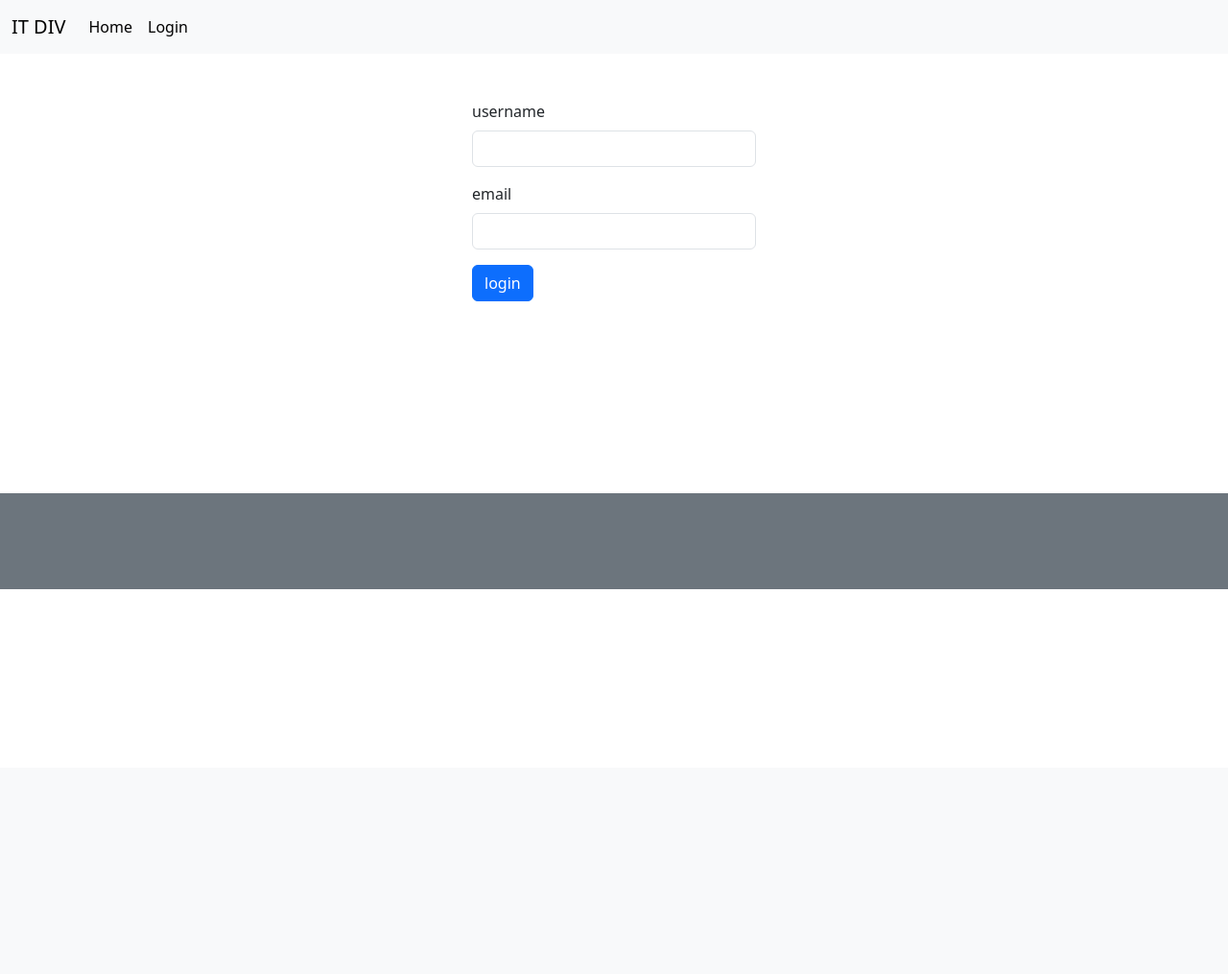
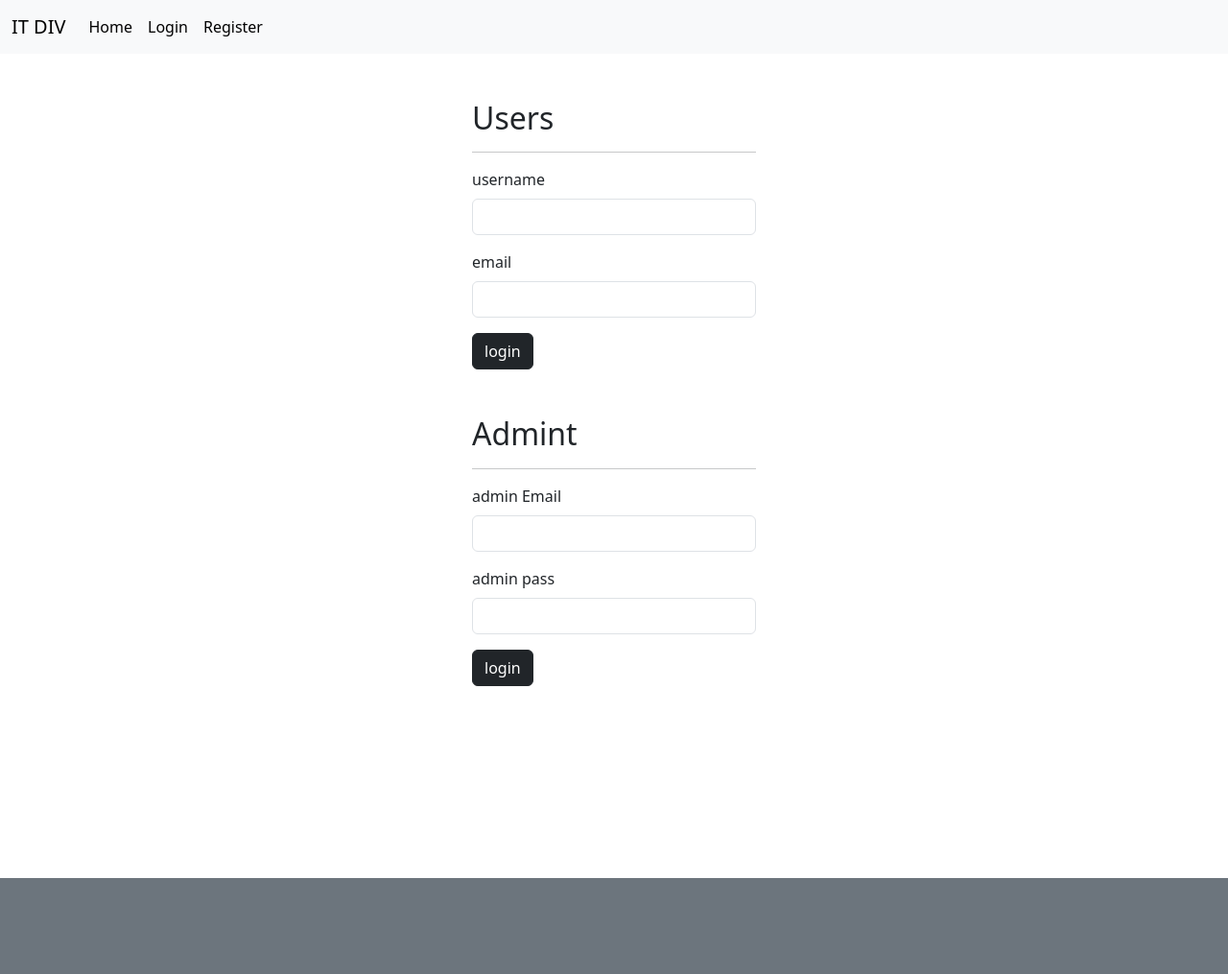
Before and after one commit to verchetz/e-learning-database-dummy, a PHP site: page /login.php in a window 1280 px wide. Shown: the whole page at 96% size. Before the commit the page ends 614 px from the top, so only its background shows below. Run offline with PHP 8.4, Linux system fonts and the light colour scheme.

Commit message:
fixing registration session, login revamp, add ajax for admin(not finished)

```diff
--- a/js/ajaxCheck.js
+++ b/js/ajaxCheck.js
@@ -43,12 +43,12 @@ function userLogin() {
           success: function (data) {
             console.log(data);
             if (data == 1) {
-        $(".statusLogin").html("<span class='spinner-border text-success'></span>");
+              $("#statusUserLogin").html("<span class='spinner-border text-success'></span>");
               setTimeout(() => {
                 window.location.href = "./page1.php";
               }, 900);
             } else if(data  ==  0) {
-        $(".statusLogin").html("<span class='text-danger'>Wrong</span>");
+              $("#statusUserLogin").html("<span class='text-danger'>Wrong</span>");
               console.log("something  wrong");
             }
           },
--- a/js/ajaxInsert.js
+++ b/js/ajaxInsert.js
@@ -7,19 +7,19 @@ function add() {
     let email = $(".email").val();
 
   if (!regex.test(email) && email.trim() != "") {
-    $(".validEmail").html("<span class='text-danger'>Invalid email</span>");
+    $(".validEmail").html("<span class='text-danger'> Invalid email</span>");
     $(".email").focus();
     return false;
   } else if (names.trim() == "") {
-    $(".validName").html("<span class='text-danger'>Please put name</span>");
+    $(".validName").html("<span class='text-danger'> Please put name</span>");
     $(".names").focus();
     return false;
   } else if (username.trim() == "") {
-    $(".validUsername").html("<span class='text-danger'>Please put usernamename</span>");
+    $(".validUsername").html("<span class='text-danger'> Please put usernamename</span>");
     $(".username").focus();
     return false;
   } else if (email.trim() == "") {
-    $(".validEmail").html("<span class='text-danger'>Please put email</span>");
+    $(".validEmail").html("<span class='text-danger'> Please put email</span>");
     $(".email").focus();
     return false;
   } else {
@@ -35,11 +35,14 @@ function add() {
       success: function (data) {
         console.log(data);
         if (data == "yes") {
-          $("#successRegis").html("<span>Registration success</span>");
           $(".names").val("");
           $(".username").val("");
           $(".email").val("");
-        } else if (data != "no") {
+          $("#successRegis").html("<span class='spinner-border text-success'></span>");
+          setTimeout(() => {
+            window.location.href = "./page1.php";
+          }, 900);
+        } else if (data == "no") {
             $("#successRegis").html("<span>Registration failed</span>");
         }
       },
--- a/login.php
+++ b/login.php
@@ -2,6 +2,9 @@
 <?php include('./static/navbar.php') ?>
 
     <div class="container mt-5 w-25">
+      <div class="usersLogin">
+        <h2>Users</h2>
+        <hr>
       <form>
         <div class="mb-3">
           <label for="username" class="form-label">username</label>
@@ -11,10 +14,30 @@
           <label for="email" class="form-label">email</label>
           <input type="email" class="form-control" id="email" required>
         </div>
-  <input type="submit" class="btn btn-primary" value="login" id="btn-login" onclick="userLogin()"></input>
-  <span class="statusLogin ms-3"></span>
+        <input type="submit" class="btn btn-dark" value="login" id="btnUserLogin" onclick="userLogin()"></input>
+        <span class="ms-3" id="statusUserLogin"></span>
       </form>
       </div>
 
+        <div class="adminLogin">
+          <h2 class="mt-5">Admint</h2>
+          <hr>
+          <form>
+        <div class="mb-3">
+          <label for="adminEmail" class="form-label">admin Email</label>
+          <input type="text" class="form-control" aria-describedby="emailHelp" id="adminEmail">
+        </div>
+        <div class="mb-3">
+          <label for="adminPass" class="form-label">admin pass</label>
+          <input type="password" class="form-control" id="adminPass" required>
+        </div>
+        <input type="submit" class="btn btn-dark" value="login" id="btnAdminLogin" onclick="adminLogin()"></input>
+        <span class="statusAdminLogin ms-3"></span>
+      </form>
+        </div>
+
+    </div>
+
+
 <!-- footer  -->
 <?php include('./static/footer.php') ?>
--- a/queryData/addUser.php
+++ b/queryData/addUser.php
@@ -1,5 +1,7 @@
 <?php
-
+if(!isset($_SESSION)){
+    session_start();
+}
 include_once('../dbConnection.php');
 
 
@@ -12,6 +14,8 @@ if (isset($_POST['names']) && isset($_POST['username']) && isset($_POST['email']
     $sql = "INSERT INTO users(names, username, email) VALUES ('$names', '$username', '$email')";
 
     if ($conn->query($sql) == true) {
+        $_SESSION['isLogin'] = true;
+        $_SESSION['username'] = $username;
         echo json_encode("yes");
     }else{
         echo json_encode("no");
--- a/static/navbar.php
+++ b/static/navbar.php
@@ -1,3 +1,10 @@
+<?php
+session_start();
+if (empty($_SESSION['username'])) {
+  $_SESSION['username'] = 'user';
+}
+?>
+
 <!DOCTYPE html>
 <html lang="en">
 <head>
@@ -18,12 +25,12 @@
     <div class="collapse navbar-collapse" id="navbarNavAltMarkup">
       <div class="navbar-nav">
         <a class="nav-link active" aria-current="page" href="./index.php">Home</a>
-        <?php session_start();
-              if (!isset($_SESSION['isLogin'])) {
+        <?php if (!isset($_SESSION['isLogin'])) {
                 echo '<a class="nav-link active" href="./login.php">Login</a>';
               }else{
                 echo '<a class="nav-link active" href="logout.php" name="logout" type="submit">Logout</a>';
               } ?>
+        <a class="nav-link active" aria-current="page" href="./register.php">Register</a>
       </div>
     </div>
   </div>
```
Also changed, not shown: js/ajaxAdmins.js (added, +27 -0 lines), page1.php (+1 -30 lines), register.php (added, +52 -0 lines), queryData/checkAdmins.php (added). Lines whose indentation alone changed are shown as unchanged.
